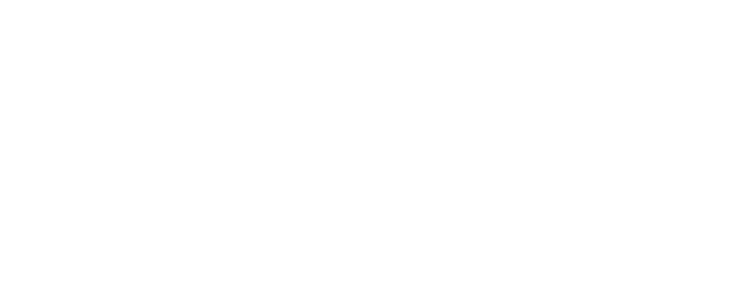
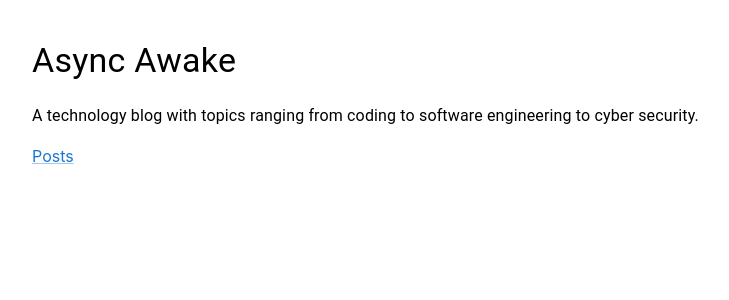
Before and after one commit to ayushmanchhabra/asyncawake.studio, a React (Vite) app: page /#/ in a window 1280 px wide. Before the commit this address led to /#/post. Shown: the top 300 px of the page, without its empty margins (8-737 px from the left). Built offline with nearby package versions, Linux system fonts and the light colour scheme.

Commit message:
chore(screens): setup home and post pages

```diff
--- a/src/screens/Home.tsx
+++ b/src/screens/Home.tsx
@@ -1,9 +1,17 @@
-import { Box } from "@mui/material";
+import { Box, Link, List, ListItem, Typography } from "@mui/material";
+import post from "../providers/post";
 
-export default function Home () {
+export default function Home() {
     return (
         <Box>
-
+            <Typography style={{ textAlign: 'left' }} variant="h4">Async Awake</Typography>
+            <br />
+            <Typography style={{ textAlign: 'left' }} variant='subtitle1'>A technology blog with topics ranging from coding to software engineering to cyber security.</Typography>
+            <List>
+                <ListItem style={{ paddingLeft: 0 }}>
+                    <Link href={`/post`}>Posts</Link>
+                </ListItem>
+            </List>
         </Box>
     );
 }
--- a/src/screens/Post.tsx
+++ b/src/screens/Post.tsx
@@ -1,4 +1,4 @@
-import { Box, Link, List, ListItem } from "@mui/material";
+import { Box, Link, List, ListItem, Typography } from "@mui/material";
 import Markdown from 'react-markdown'
 import { useParams } from "react-router-dom";
 
@@ -14,15 +14,20 @@ export default function Post() {
 
     return (
         <Box style={{ display: 'block' }}>
-            <Markdown>{post}</Markdown>
+            <div style={{ textAlign: 'left' }}>
+                <Markdown>{post}</Markdown>
+            </div>
 
-            {posts.map((post) => (
-                <List key={post.date}>
-                    <ListItem>
+            <List>
+                <ListItem style={{ paddingLeft: 0 }}>
+                    <Link href={`/`}>Go back to main page</Link>
+                </ListItem>
+                {posts.map((post) => (
+                    <ListItem key={post.date} style={{ paddingLeft: 0 }}>
                         <Link href={`/post/${post.date}`}>{post.name}</Link>
                     </ListItem>
-                </List>
-            ))}
+                ))}
+            </List>
         </Box>
     );
 }
```
